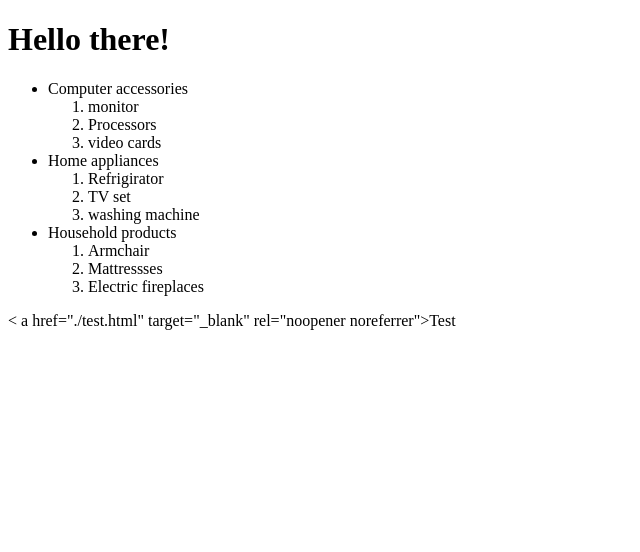
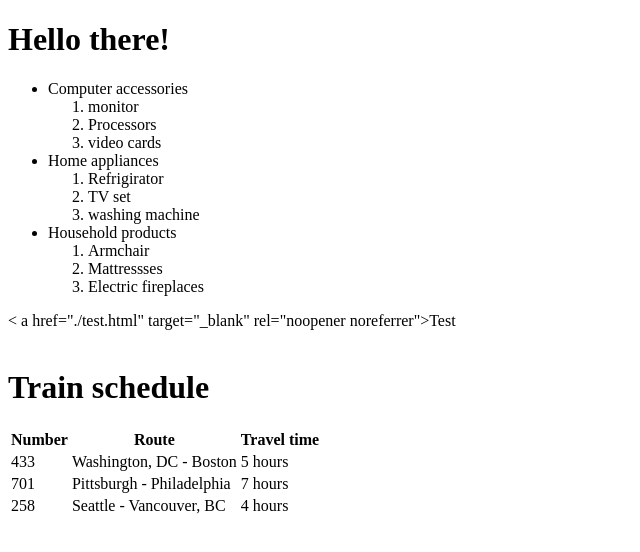
Before and after one commit to jomartacsiat/06-27-liveclass, a plain HTML site: page index.html in a window 1280 px wide. Shown: the whole page, without its empty margins (0-640 px from the left). Drawn offline with Linux system fonts and the light colour scheme.

Commit message:
07-02 update

```diff
--- a/index.html
+++ b/index.html
@@ -37,5 +37,38 @@
     </ul>
     < a href="./test.html" target="_blank"
     rel="noopener noreferrer">Test</a>
+<br>
+<br>
+<h1>Train schedule</h1>
+<table>
+  <!-- Table markup -->
+</table>
+<table>
+        <thead>
+            <tr>
+    <th>Number</th>
+    <th>Route</th>
+    <th>Travel time</th>
+  </tr>
+        </thead>
+<tbody>
+    <tr>
+    <td>433</td>
+    <td>Washington, DC - Boston</td>
+    <td>5 hours</td>
+  </tr>
+  <tr>
+    <td>701</td>
+    <td>Pittsburgh - Philadelphia</td>
+    <td>7 hours</td>
+  </tr>
+  <tr>
+    <td>258</td>
+    <td>Seattle - Vancouver, BC</td>
+    <td>4 hours</td>
+  </tr>
+</tbody>
+
+</table>
   </body>
 </html>
```
